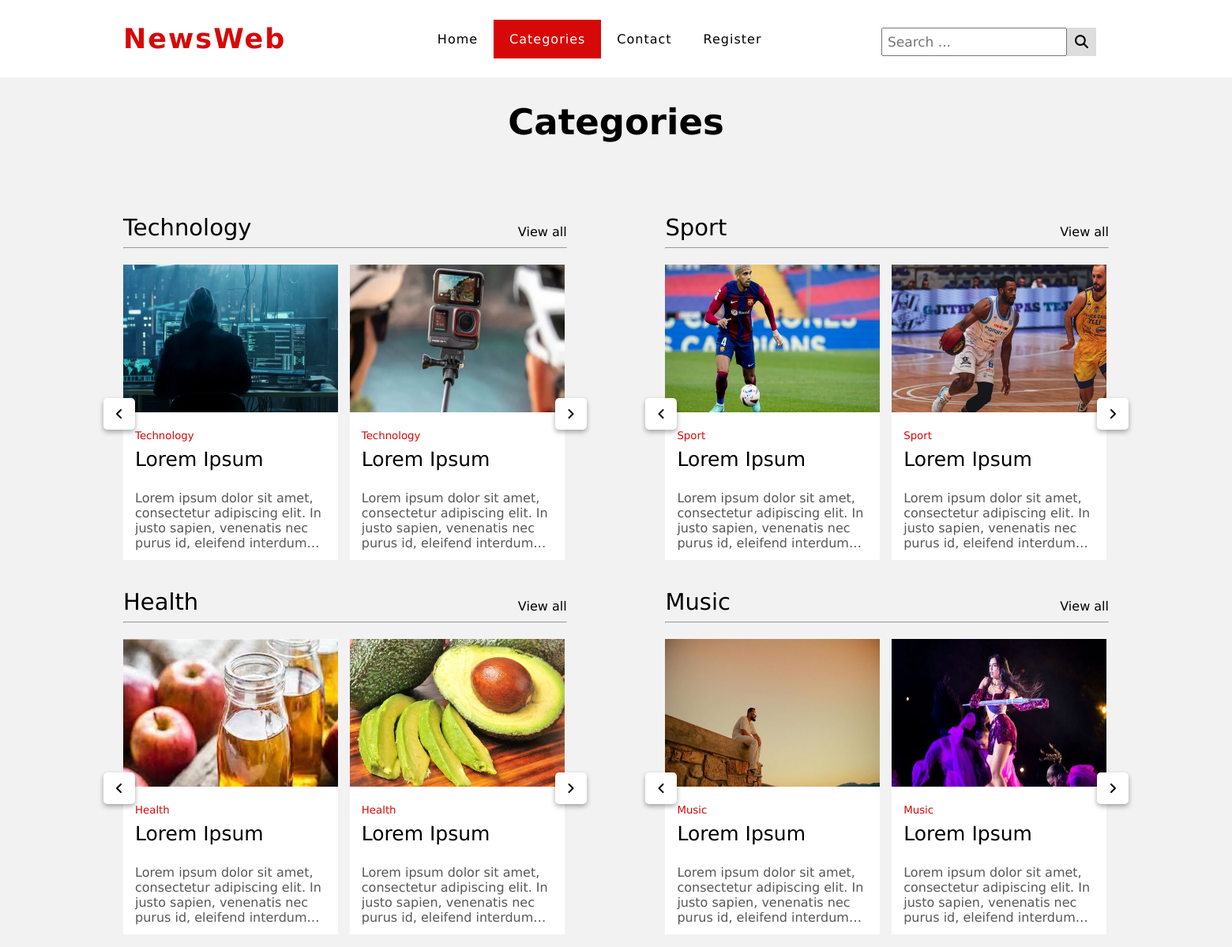
After one commit to DrenStatovci/ProjektiWeb, a PHP site: page /categories.html in a window 1560 px wide. The commit adds this page. Shown: the whole page at 79% size. Run offline with PHP 8.4, Linux system fonts and the light colour scheme; some libraries are stand-ins or nearby versions.

Commit message:
Created Categories page and also added logic for sliders

```diff
--- /dev/null
+++ b/categories.html
@@ -0,0 +1,320 @@
+<!DOCTYPE html>
+<html lang="en">
+
+<head>
+    <meta charset="UTF-8">
+    <meta name="viewport" content="width=device-width, initial-scale=1.0">
+    <title>Document</title>
+    <link rel="stylesheet" href="css/style.css">
+    <link rel="stylesheet" href="https://cdnjs.cloudflare.com/ajax/libs/font-awesome/4.7.0/css/font-awesome.min.css">
+    <script src="https://kit.fontawesome.com/c9fcbbfbdb.js" crossorigin="anonymous"></script>
+    <script src="js/script.js" defer></script>
+</head>
+
+<body>
+
+    <!-- HEADER -->
+    <div class="header">
+        <nav>
+            <a href="index.html">
+                <h2 class="navText"><span>News</span>Web</h2>
+            </a>
+            <ul class="navbar">
+                <li><a href="index.html">Home</a></li>
+                <li class="active"><a href="#">Categories</a></li>
+                <li><a href="#">Contact</a></li>
+                <li class="register">
+                    <a>Register</a>
+                    <div class="drop_link">
+                        <a href="#">Log In</a>
+                        <a href="#">Sign Up</a>
+                    </div>
+                </li>
+            </ul>
+
+            <div class="searchBar">
+                <input type="text" placeholder="Search ..." class="searchInput">
+                <button type="submit"><i class="fa fa-search"></i></button>
+            </div>
+        </nav>
+    </div>
+
+
+    <div class="categoriesBody">
+        <h1 style="text-align: center; font-size: 45px;">Categories</h1>
+        <div class="categoriesContainer">
+            <div class="category">
+                <div class="titleHolder">
+                    <h2 class="categoryTitle">Technology</h2>
+                    <a href="#">View all</a>
+                </div>
+                <hr>
+                <div class="categories_card_holder">
+                    <i class="fa-solid fa-angle-left" onclick="scrollSlider('tech','left')"></i>
+                    <ul class="slider" id="tech">
+                        <li class="card">
+                            <img src="images/tech1.jpg" alt="Tech1" width="100%" height="50%">
+                            <div class="cardContent">
+                                <small><a href="#" class="categoryLink">Technology</a></small>
+                                <h3 class="cardTitle"><a href="#">Lorem Ipsum</a></h3>
+                                <p class="cardText" maxlength="20">Lorem ipsum dolor sit amet, consectetur adipiscing
+                                    elit.
+                                    In justo
+                                    sapien, venenatis nec
+                                    purus id, eleifend interdum dui. Nullam pulvinar varius pretium. Sed nec sem dolor.
+                                </p>
+                            </div>
+                        </li>
+                        <li class="card">
+                            <img src="images/tech2.jpg" alt="Tech1" width="100%" height="50%">
+                            <div class="cardContent">
+                                <small><a href="#" class="categoryLink">Technology</a></small>
+                                <h3 class="cardTitle"><a href="#">Lorem Ipsum</a></h3>
+                                <p class="cardText" maxlength="20">Lorem ipsum dolor sit amet, consectetur adipiscing
+                                    elit.
+                                    In justo
+                                    sapien, venenatis nec
+                                    purus id, eleifend interdum dui. Nullam pulvinar varius pretium. Sed nec sem dolor.
+                                </p>
+                            </div>
+                        </li>
+                        <li class="card">
+                            <img src="images/tech3.jpg" alt="Tech1" width="100%" height="50%">
+                            <div class="cardContent">
+                                <small><a href="#" class="categoryLink">Technology</a></small>
+                                <h3 class="cardTitle"><a href="#">Lorem Ipsum</a></h3>
+                                <p class="cardText" maxlength="20">Lorem ipsum dolor sit amet, consectetur adipiscing
+                                    elit.
+                                    In justo
+                                    sapien, venenatis nec
+                                    purus id, eleifend interdum dui. Nullam pulvinar varius pretium. Sed nec sem dolor.
+                                </p>
+                            </div>
+                        </li>
+
+                        <li class="card">
+                            <img src="images/tech1.jpg" alt="Tech1" width="100%" height="50%">
+                            <div class="cardContent">
+                                <small><a href="#" class="categoryLink">Technology</a></small>
+                                <h3 class="cardTitle"><a href="#">Lorem Ipsum</a></h3>
+                                <p class="cardText" maxlength="20">Lorem ipsum dolor sit amet, consectetur adipiscing
+                                    elit.
+                                    In justo
+                                    sapien, venenatis nec
+                                    purus id, eleifend interdum dui. Nullam pulvinar varius pretium. Sed nec sem dolor.
+                                </p>
+                            </div>
+                        </li>
+
+                    </ul>
+                    <i class="fa-solid fa-angle-right" onclick="scrollSlider('tech', 'right')"></i>
+                </div>
+            </div>
+            <div class="category">
+                <div class="titleHolder">
+                    <h2 class="categoryTitle">Sport</h2>
+                    <a href="#">View all</a>
+                </div>
+                <hr>
+                <div class="categories_card_holder">
+                    <i class="fa-solid fa-angle-left" onclick="scrollSlider('sport', 'left')"></i>
+                    <ul class="slider" id="sport">
+                        <li class="card">
+                            <img src="images/sport1.jpg" alt="Sport1" width="100%" height="50%">
+                            <div class="cardContent">
+                                <small><a href="#" class="categoryLink">Sport</a></small>
+                                <h3 class="cardTitle"><a href="#">Lorem Ipsum</a></h3>
+                                <p class="cardText" maxlength="20">Lorem ipsum dolor sit amet, consectetur adipiscing
+                                    elit.
+                                    In justo
+                                    sapien, venenatis nec
+                                    purus id, eleifend interdum dui. Nullam pulvinar varius pretium. Sed nec sem dolor.
+                                </p>
+                            </div>
+                        </li>
+                        <li class="card">
+                            <img src="images/sport2.jpg" alt="Sport2" width="100%" height="50%">
+                            <div class="cardContent">
+                                <small><a href="#" class="categoryLink">Sport</a></small>
+                                <h3 class="cardTitle"><a href="#">Lorem Ipsum</a></h3>
+                                <p class="cardText" maxlength="20">Lorem ipsum dolor sit amet, consectetur adipiscing
+                                    elit.
+                                    In justo
+                                    sapien, venenatis nec
+                                    purus id, eleifend interdum dui. Nullam pulvinar varius pretium. Sed nec sem dolor.
+                                </p>
+                            </div>
+                        </li>
+                        <li class="card">
+                            <img src="images/sport3.jpg" alt="Sport3" width="100%" height="50%">
+                            <div class="cardContent">
+                                <small><a href="#" class="categoryLink">Technology</a></small>
+                                <h3 class="cardTitle"><a href="#">Lorem Ipsum</a></h3>
+                                <p class="cardText" maxlength="20">Lorem ipsum dolor sit amet, consectetur adipiscing
+                                    elit.
+                                    In justo
+                                    sapien, venenatis nec
+                                    purus id, eleifend interdum dui. Nullam pulvinar varius pretium. Sed nec sem dolor.
+                                </p>
+                            </div>
+                        </li>
+
+                        <li class="card">
+                            <img src="images/sport1.jpg" alt="Sport1" width="100%" height="50%">
+                            <div class="cardContent">
+                                <small><a href="#" class="categoryLink">Sport</a></small>
+                                <h3 class="cardTitle"><a href="#">Lorem Ipsum</a></h3>
+                                <p class="cardText" maxlength="20">Lorem ipsum dolor sit amet, consectetur adipiscing
+                                    elit.
+                                    In justo
+                                    sapien, venenatis nec
+                                    purus id, eleifend interdum dui. Nullam pulvinar varius pretium. Sed nec sem dolor.
+                                </p>
+                            </div>
+                        </li>
+
+                    </ul>
+                    <i class="fa-solid fa-angle-right" onclick="scrollSlider('sport', 'right')"></i>
+                </div>
+            </div>
+            <div class="category">
+                <div class="titleHolder">
+                    <h2 class="categoryTitle">Health</h2>
+                    <a href="#">View all</a>
+                </div>
+                <hr>
+                <div class="categories_card_holder">
+                    <i class="fa-solid fa-angle-left" onclick="scrollSlider('health','left')"></i>
+                    <ul class="slider" id="health">
+                        <li class="card">
+                            <img src="images/health1.jpg" alt="Healht1" width="100%" height="50%">
+                            <div class="cardContent">
+                                <small><a href="#" class="categoryLink">Health </a></small>
+                                <h3 class="cardTitle"><a href="#">Lorem Ipsum</a></h3>
+                                <p class="cardText" maxlength="20">Lorem ipsum dolor sit amet, consectetur adipiscing
+                                    elit.
+                                    In justo
+                                    sapien, venenatis nec
+                                    purus id, eleifend interdum dui. Nullam pulvinar varius pretium. Sed nec sem dolor.
+                                </p>
+                            </div>
+                        </li>
+                        <li class="card">
+                            <img src="images/health2.jpg" alt="Healht2" width="100%" height="50%">
+                            <div class="cardContent">
+                                <small><a href="#" class="categoryLink">Health </a></small>
+                                <h3 class="cardTitle"><a href="#">Lorem Ipsum</a></h3>
+                                <p class="cardText" maxlength="20">Lorem ipsum dolor sit amet, consectetur adipiscing
+                                    elit.
+                                    In justo
+                                    sapien, venenatis nec
+                                    purus id, eleifend interdum dui. Nullam pulvinar varius pretium. Sed nec sem dolor.
+                                </p>
+                            </div>
+                        </li>
+                        <li class="card">
+                            <img src="images/health3.jpg" alt="Health3" width="100%" height="50%">
+                            <div class="cardContent">
+                                <small><a href="#" class="categoryLink">Health </a></small>
+                                <h3 class="cardTitle"><a href="#">Lorem Ipsum</a></h3>
+                                <p class="cardText" maxlength="20">Lorem ipsum dolor sit amet, consectetur adipiscing
+                                    elit.
+                                    In justo
+                                    sapien, venenatis nec
+                                    purus id, eleifend interdum dui. Nullam pulvinar varius pretium. Sed nec sem dolor.
+                                </p>
+                            </div>
+                        </li>
+
+                        <li class="card">
+                            <img src="images/health1.jpg" alt="Healht1" width="100%" height="50%">
+                            <div class="cardContent">
+                                <small><a href="#" class="categoryLink">Health </a></small>
+                                <h3 class="cardTitle"><a href="#">Lorem Ipsum</a></h3>
+                                <p class="cardText" maxlength="20">Lorem ipsum dolor sit amet, consectetur adipiscing
+                                    elit.
+                                    In justo
+                                    sapien, venenatis nec
+                                    purus id, eleifend interdum dui. Nullam pulvinar varius pretium. Sed nec sem dolor.
+                                </p>
+                            </div>
+                        </li>
+
+                    </ul>
+                    <i class="fa-solid fa-angle-right" onclick="scrollSlider('health', 'right')"></i>
+                </div>
+            </div>
+            <div class="category">
+                <div class="titleHolder">
+                    <h2 class="categoryTitle">Music</h2>
+                    <a href="#">View all</a>
+                </div>
+                <hr>
+                <div class="categories_card_holder">
+                    <i class="fa-solid fa-angle-left" onclick="scrollSlider('music', 'left')"></i>
+                    <ul class="slider" id="music">
+                        <li class="card">
+                            <img src="images/music1.jpg" alt="Music1" width="100%" height="50%">
+                            <div class="cardContent">
+                                <small><a href="#" class="categoryLink">Music</a></small>
+                                <h3 class="cardTitle"><a href="#">Lorem Ipsum</a></h3>
+                                <p class="cardText" maxlength="20">Lorem ipsum dolor sit amet, consectetur adipiscing
+                                    elit.
+                                    In justo
+                                    sapien, venenatis nec
+                                    purus id, eleifend interdum dui. Nullam pulvinar varius pretium. Sed nec sem dolor.
+                                </p>
+                            </div>
+                        </li>
+                        <li class="card">
+                            <img src="images/music2.jpg" alt="Music2" width="100%" height="50%">
+                            <div class="cardContent">
+                                <small><a href="#" class="categoryLink">Music</a></small>
+                                <h3 class="cardTitle"><a href="#">Lorem Ipsum</a></h3>
+                                <p class="cardText" maxlength="20">Lorem ipsum dolor sit amet, consectetur adipiscing
+                                    elit.
+                                    In justo
+                                    sapien, venenatis nec
+                                    purus id, eleifend interdum dui. Nullam pulvinar varius pretium. Sed nec sem dolor.
+                                </p>
+                            </div>
+                        </li>
+                        <li class="card">
+                            <img src="images/music3.jpg" alt="Music3" width="100%" height="50%">
+                            <div class="cardContent">
+                                <small><a href="#" class="categoryLink">Music</a></small>
+                                <h3 class="cardTitle"><a href="#">Lorem Ipsum</a></h3>
+                                <p class="cardText" maxlength="20">Lorem ipsum dolor sit amet, consectetur adipiscing
+                                    elit.
+                                    In justo
+                                    sapien, venenatis nec
+                                    purus id, eleifend interdum dui. Nullam pulvinar varius pretium. Sed nec sem dolor.
+                                </p>
+                            </div>
+                        </li>
+
+                        <li class="card">
+                            <img src="images/music1.jpg" alt="Music1" width="100%" height="50%">
+                            <div class="cardContent">
+                                <small><a href="#" class="categoryLink">Music</a></small>
+                                <h3 class="cardTitle"><a href="#">Lorem Ipsum</a></h3>
+                                <p class="cardText" maxlength="20">Lorem ipsum dolor sit amet, consectetur adipiscing
+                                    elit.
+                                    In justo
+                                    sapien, venenatis nec
+                                    purus id, eleifend interdum dui. Nullam pulvinar varius pretium. Sed nec sem dolor.
+                                </p>
+                            </div>
+                        </li>
+
+                    </ul>
+                    <i class="fa-solid fa-angle-right" onclick="scrollSlider('music', 'right')"></i>
+                </div>
+            </div>
+        </div>
+    </div>
+
+
+</body>
+
+</html>
--- a/css/style.css
+++ b/css/style.css
@@ -3,14 +3,16 @@
 }
 
 body {
+    width: 100%;
     margin: 0;
     background-color: rgb(242, 242, 242);
 }
 
 /* ------------ FILLIMI I KRIJMIT TE HEADER ----------------*/
 .header {
-    width: auto;
+    width: 100%;
     position: sticky;
+    z-index: 1;
     top: 0;
     background-color: white;
 }
@@ -120,4 +122,156 @@ nav {
     cursor: pointer;
 }
 
-/* -------- MBARIMI I KRIJIMIT TE HEADER -------------*/
+
+
+
+/* ---------------------*/
+
+
+/* -------- CATEGORIES PAGE STYLE ---------- */
+
+.categoriesBody {
+    width: 100%;
+}
+
+.categoriesContainer {
+    display: flex;
+    flex-wrap: wrap;
+    justify-content: space-between;
+    margin-top: 70px;
+    padding-left: 10%;
+    padding-right: 10%;
+}
+
+.category {
+    margin-top: 20px;
+    width: 45%;
+}
+
+@media screen and (max-width:1280px) {
+    .categoriesContainer {
+        width: 100%;
+        justify-content: center;
+    }
+
+    .category {
+        width: 80%;
+    }
+}
+
+@media screen and (max-width:480px) {
+    .categoriesContainer {
+        justify-content: stretch;
+    }
+}
+
+.categoryTitle {
+    font-size: 29px;
+    font-weight: normal;
+    display: inline;
+}
+
+.titleHolder a {
+    float: right;
+    margin-top: 13px;
+    color: black;
+}
+
+.titleHolder a:hover {
+    color: rgb(215, 8, 8);
+    transition: .3s;
+}
+
+.categories_card_holder {
+    margin-top: 20px;
+    position: relative;
+
+}
+
+.categories_card_holder .slider {
+    display: grid;
+    grid-auto-flow: column;
+    grid-auto-columns: calc((100% / 2) - 9px);
+    gap: 15px;
+    overflow: hidden;
+    padding-left: 0px;
+    scroll-behavior: smooth;
+
+    /* transition: transform 0.5s ease; */
+}
+
+.categories_card_holder i {
+    width: 40px;
+    height: 40px;
+    background-color: white;
+    box-shadow: 0 3px 6px rgba(0, 0, 0, 0.33);
+    color: black;
+    border-radius: 5px;
+    cursor: pointer;
+    text-align: center;
+    line-height: 40px;
+    position: absolute;
+}
+
+.categories_card_holder i:hover {
+    background-color: rgb(215, 8, 8);
+    color: white;
+    transition: .5s;
+}
+
+.categories_card_holder i:first-child {
+    left: -25px;
+    top: 45%;
+}
+
+.categories_card_holder i:last-child {
+    right: -25px;
+    top: 45%;
+
+}
+
+@media screen and (max-width:600px) {
+    .categories_card_holder .slider {
+        grid-auto-columns: 100%;
+    }
+}
+
+.card {
+    background-color: white;
+    list-style: none;
+    height: 100%;
+    padding-bottom: 20px;
+    /* margin-left: 10px;
+    margin-right: 10px; */
+}
+
+.cardContent {
+    margin: 15px;
+}
+
+.categoryLink {
+    color: rgb(215, 8, 8);
+
+}
+
+.categoryLink:hover {
+    text-decoration: underline;
+}
+
+.cardTitle {
+    font-size: 25px;
+    font-weight: normal;
+    margin-top: 7px;
+}
+
+.cardTitle a {
+    color: black;
+}
+
+.cardText {
+    color: rgb(89, 87, 87);
+    overflow: hidden;
+    display: -webkit-box;
+    -webkit-line-clamp: 4;
+    -webkit-box-orient: vertical;
+}
--- a/index.html
+++ b/index.html
@@ -7,6 +7,7 @@
     <title>Document</title>
     <link rel="stylesheet" href="css/style.css">
     <link rel="stylesheet" href="https://cdnjs.cloudflare.com/ajax/libs/font-awesome/4.7.0/css/font-awesome.min.css">
+    <script src="js/script.js" defer></script>
 </head>
 
 <body>
@@ -19,7 +20,7 @@
             </a>
             <ul class="navbar">
                 <li class="active"><a href="index.html">Home</a></li>
-                <li><a href="#">Categories</a></li>
+                <li><a href="categories.html">Categories</a></li>
                 <li><a href="#">Contact</a></li>
                 <li class="register">
                     <a>Register</a>
```
Also changed, not shown: js/script.js (added, +10 -0 lines), images/health1.jpg (added), images/health2.jpg (added), images/health3.jpg (added), images/music1.jpg (added), images/music2.jpg (added), images/music3.jpg (added), images/sport1.jpg (added), images/sport2.jpg (added), images/sport3.jpg (added), images/tech1.jpg (added), images/tech2.jpg (added), images/tech3.jpg (added).
